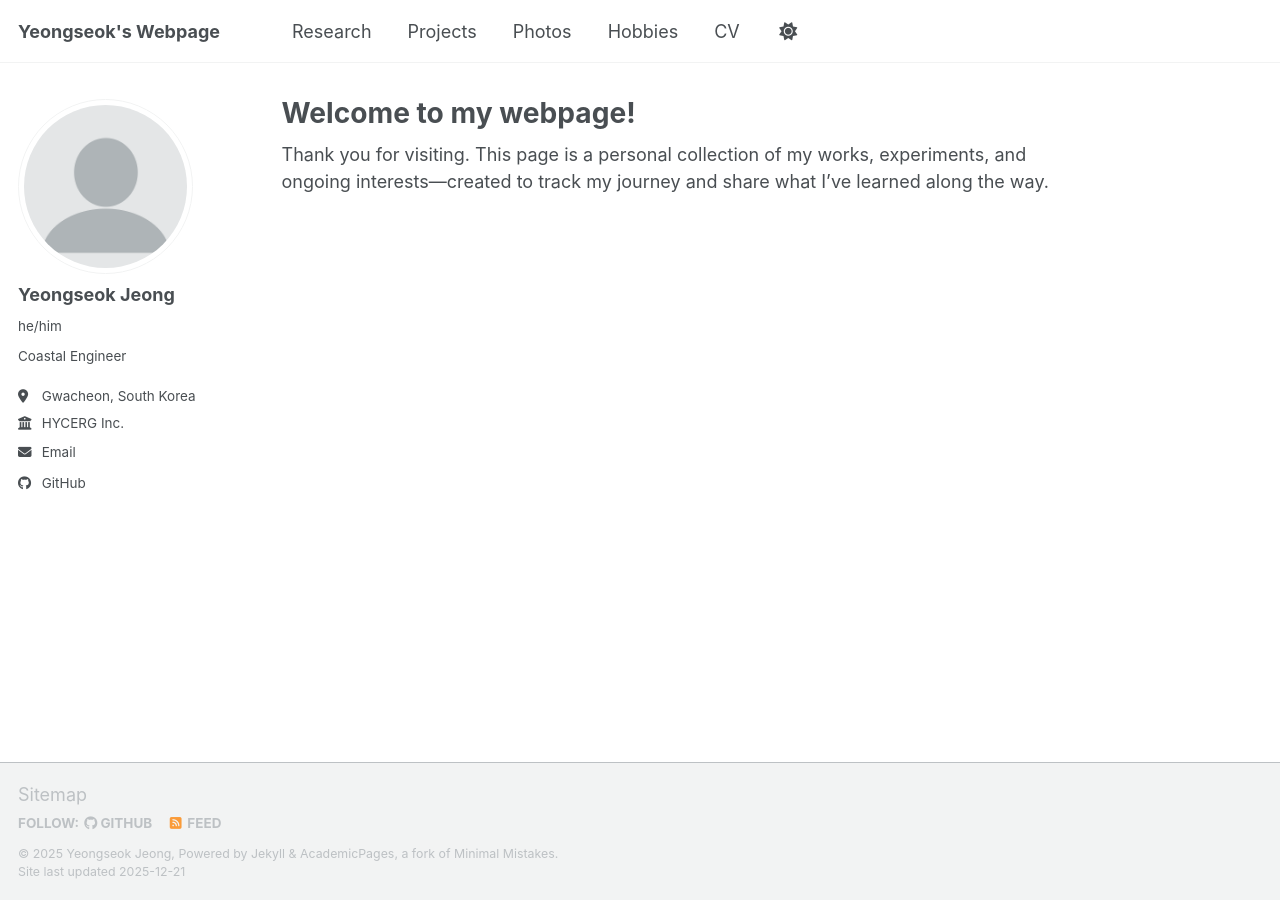
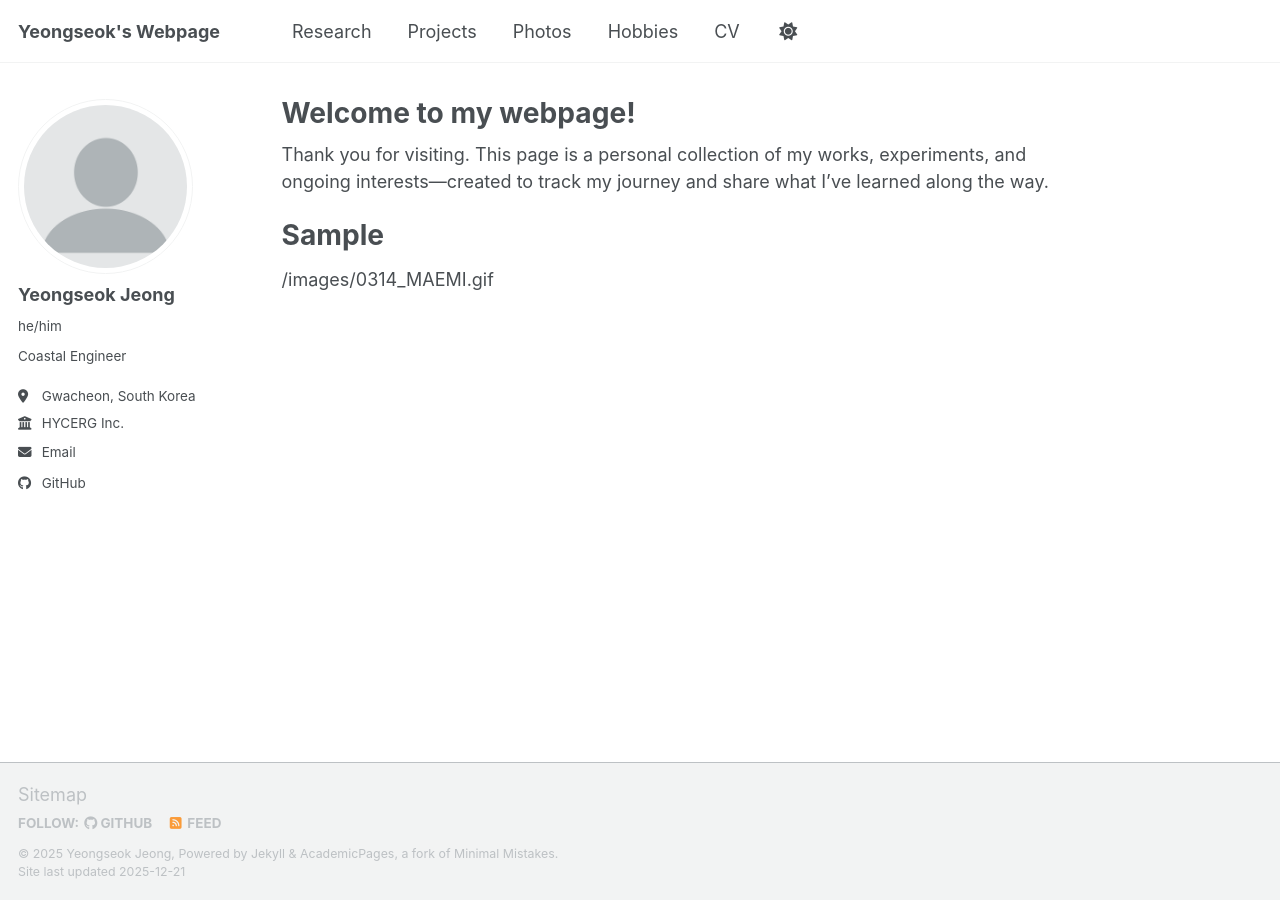
Before and after one commit to yjeongteddy/yjeongteddy.github.io, a Jekyll site: the page built from _pages/about.md, in a window 1280 px wide. Built offline with Jekyll 4.4.1, drawn with Linux system fonts in a browser that asks for light colours; a script bundle is joined from its source files by our own code; library files that are not in the unit come from our copies.

Commit message:
Update about.md

```diff
--- a/_pages/about.md
+++ b/_pages/about.md
@@ -8,3 +8,6 @@ redirect_from:
 ---
 
 Thank you for visiting. This page is a personal collection of my works, experiments, and ongoing interests—created to track my journey and share what I’ve learned along the way.
+
+# Sample
+/images/0314_MAEMI.gif
```
